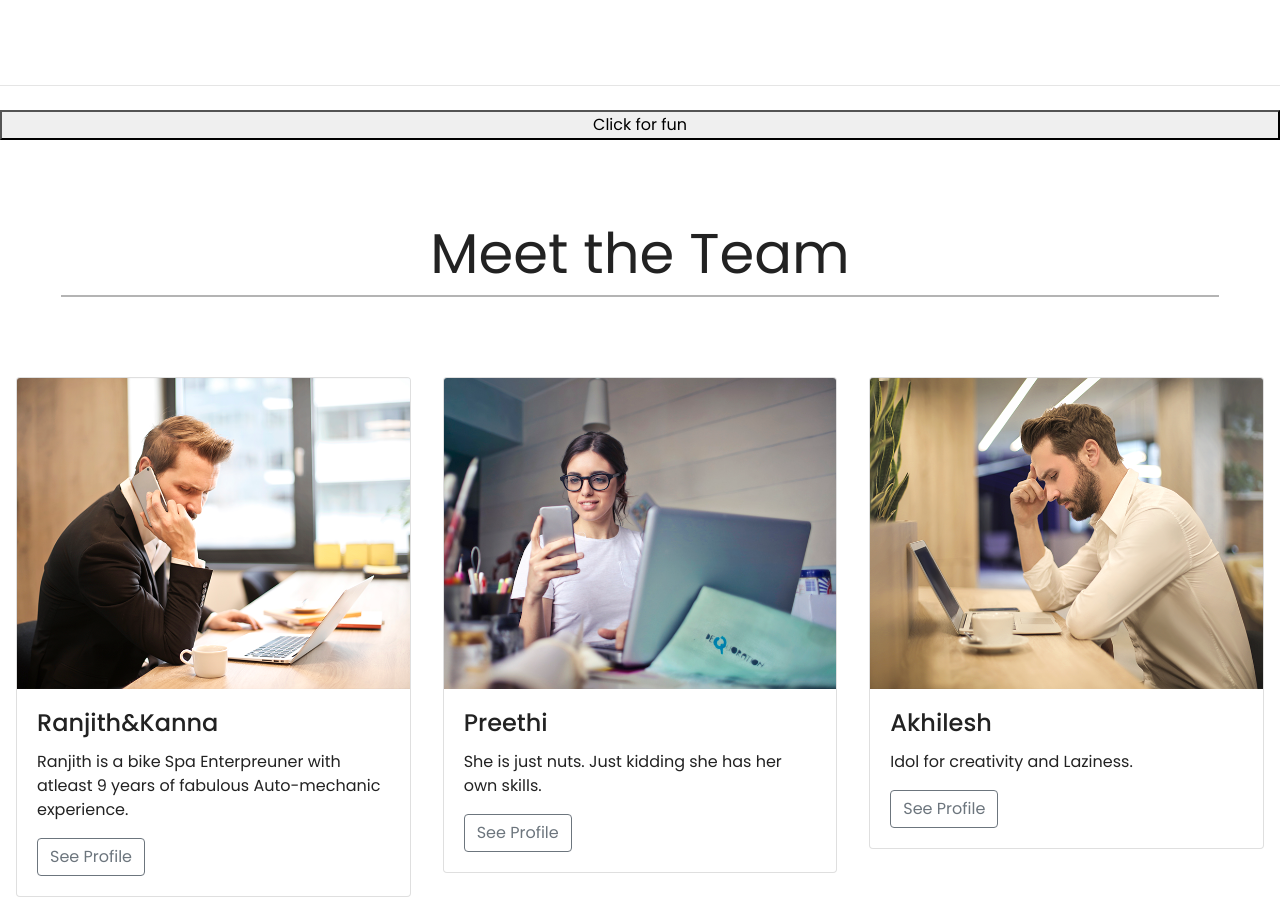
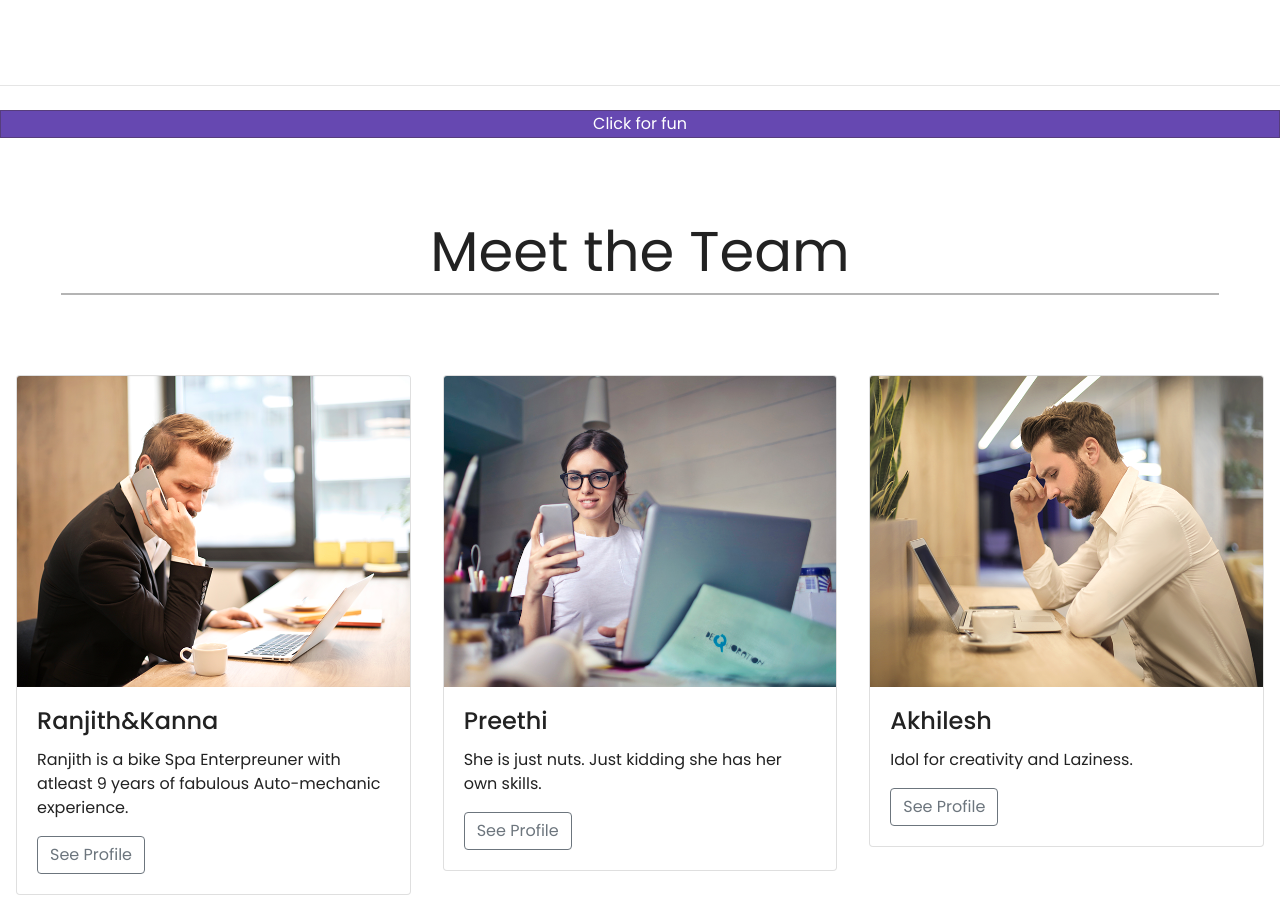
Before and after one commit to aviboot92/BootStrap-4-websiteLayout, a plain HTML site: page index.html in a window 1280 px wide. Shown: the part 2138-3045 px from the top of the page. Drawn offline with nearby package versions, Linux system fonts and the light colour scheme.

Commit message:
Fun Button style update

```diff
--- a/index.html
+++ b/index.html
@@ -217,7 +217,7 @@
 
 	<!--- Emoji Section -->
 	    <!-- We are following the same pattern of Collapsing section in NavBar just for your reference  -->
-	<button class="fun" data-toggle="collapse" data-target="#emoji">Click for fun</button>
+	<button class="fun btn-primary" data-toggle="collapse" data-target="#emoji">Click for fun</button>
 	<div id="emoji" class="collapse">
 		<div class="container-fluid padding">
 			<div class="row text-center">
```
